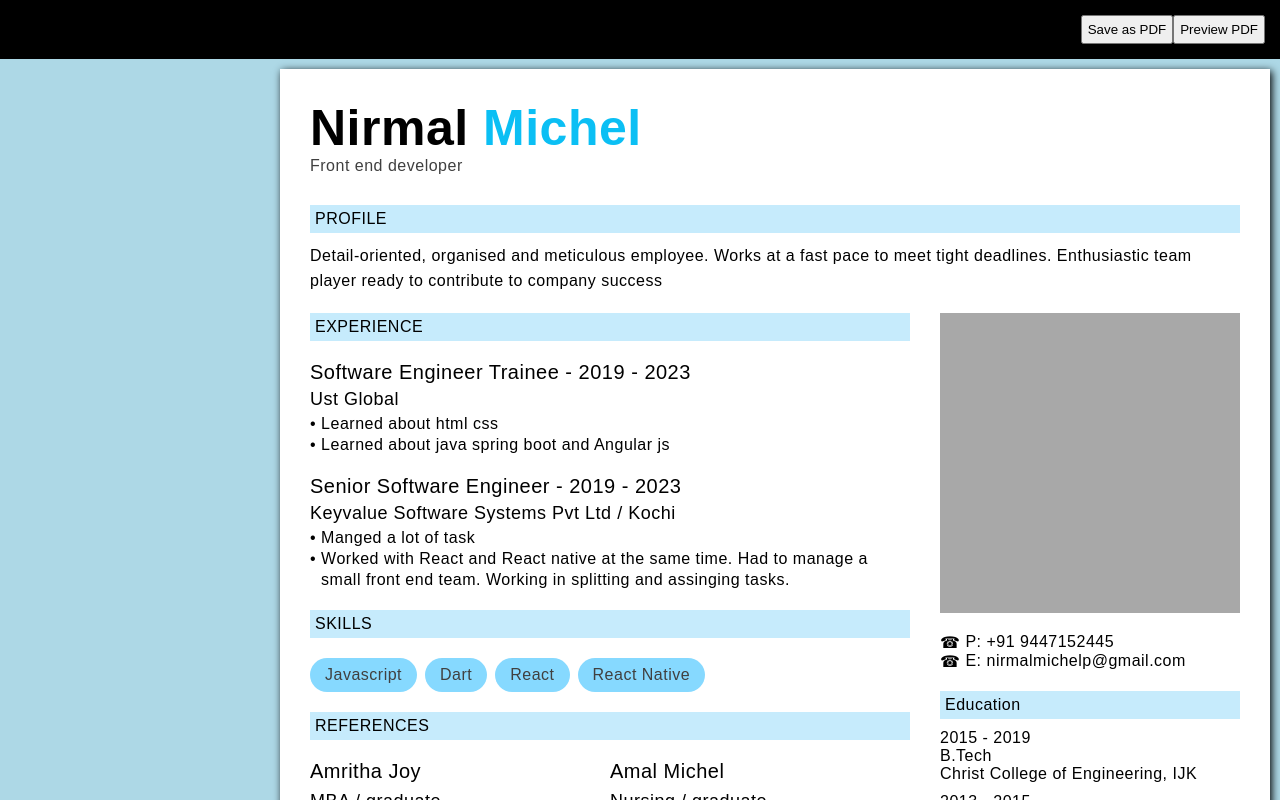
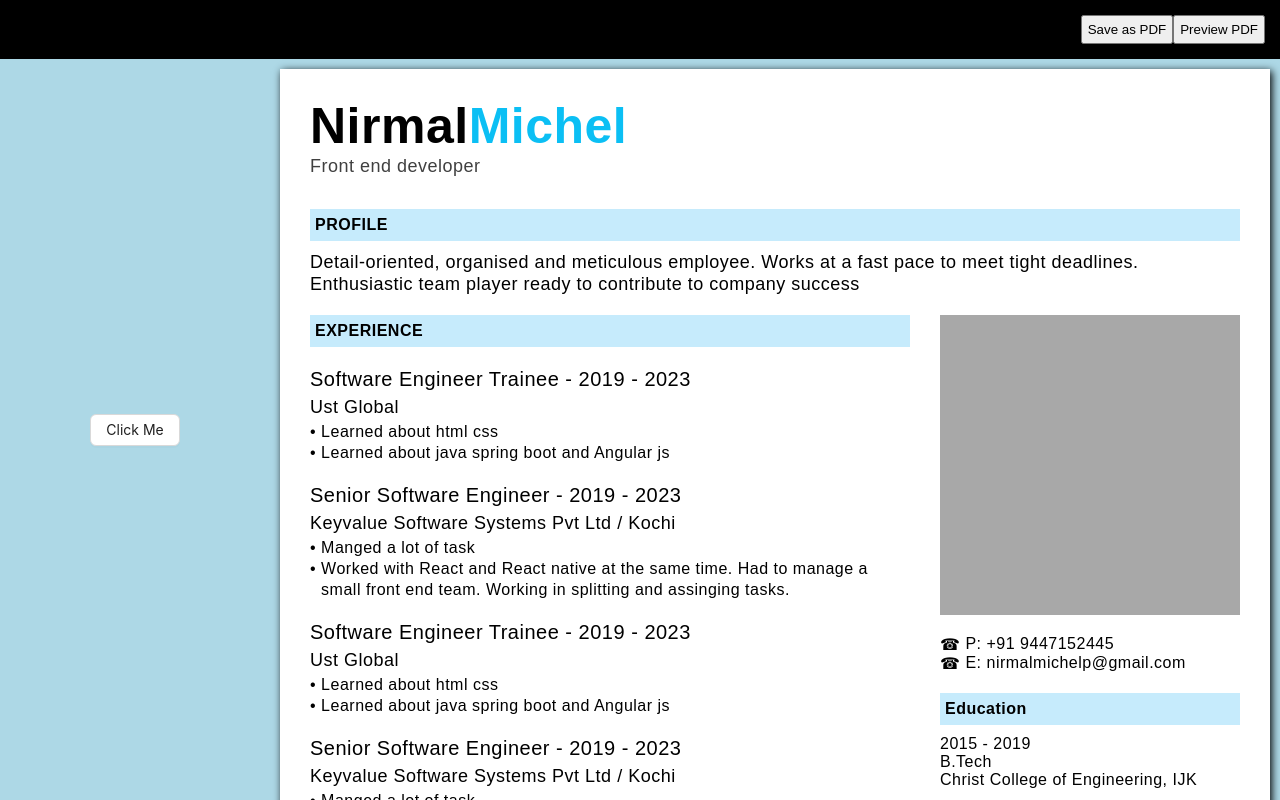
Before and after one commit to PebbleHearts/resume-wizard, a React (Vite) app: page /home in a window 1280 px wide. Built offline with nearby package versions, Linux system fonts and the light colour scheme.

Commit message:
fix: Make the line-height of each text as same for each browser

```diff
--- a/package.json
+++ b/package.json
@@ -10,6 +10,7 @@
     "preview": "vite preview"
   },
   "dependencies": {
+    "antd": "^5.9.3",
     "jspdf": "^2.5.1",
     "react": "^18.2.0",
     "react-dom": "^18.2.0",
--- a/src/components/templates/template-1/styles.module.css
+++ b/src/components/templates/template-1/styles.module.css
@@ -8,12 +8,20 @@
     font-size: 50px;
     color: '#1c1c1c';
     font-weight: 800;
+    line-height: 55px;
+    display: flex;
+    flex-direction: row;
 }
 .surname {
     color: #0BBFF4;
 }
 .designation {
     color: #404040;
+    font-size: 18px;
+    line-height: 25px;
+    display: flex;
+    flex-direction: row;
+    align-items: center;
 }
 .detailSection {
     margin-top: 30px;
@@ -25,10 +33,16 @@
     padding: 5px;
     background-color: #C6EBFC;
     width: 100%;
+    font-size: 16px;
+    line-height: 22px;
+    font-weight: 600;
 }
 .sectionData {
     padding-top: 10px;
     line-height: 25px;
+    font-size: 18px;
+    line-height: 22px;
+    font-weight: 400;
 }
 
 .row {
@@ -55,13 +69,16 @@
 }
 .workTitle {
     font-size: 20px;
+    line-height: 24px;
 }
 .workSubTitle {
     font-size: 18px;
+    line-height: 22px;
     margin-top: 5px;
 }
 .workDetails {
     font-size: 16px;
+    line-height: 20px;
     margin-top: 3px;
     line-height: 21px;
 }
--- a/src/constants/dummy-resume-data.ts
+++ b/src/constants/dummy-resume-data.ts
@@ -11,6 +11,26 @@ export const DUMMY_RESUME_DATA: ResumeData = {
     description: 'Detail-oriented, organised and meticulous employee. Works at a fast pace to meet tight deadlines. Enthusiastic team player ready to contribute to company success'
   },
   experience: [
+    {
+      title: 'Software Engineer Trainee',
+      company: 'Ust Global',
+      description: [
+        'Learned about html css',
+        'Learned about java spring boot and Angular js'
+      ],
+      startDate: '2019',
+      endDate: '2023'
+    },
+    {
+      title: 'Senior Software Engineer',
+      company: 'Keyvalue Software Systems Pvt Ltd / Kochi',
+      description: [
+        'Manged a lot of task',
+        'Worked with React and React native at the same time. Had to manage a small front end team. Working in splitting and assinging tasks.'
+      ],
+      startDate: '2019',
+      endDate: '2023'
+    },
     {
       title: 'Software Engineer Trainee',
       company: 'Ust Global',
--- /dev/null
+++ b/src/pages/home-screen/EditDetailsForm.tsx
@@ -0,0 +1,11 @@
+import { Button } from 'antd';
+
+const EditDetailsForm = () => {
+  return (
+    <div>
+      <Button className='bg-white'>Click Me</Button>
+    </div>
+  );
+};
+
+export default EditDetailsForm;
--- a/src/pages/home-screen/HomeScreen.tsx
+++ b/src/pages/home-screen/HomeScreen.tsx
@@ -5,6 +5,7 @@ import jsPDF from "jspdf";
 import Template1 from "../../components/templates/template-1/Template1";
 import { DUMMY_RESUME_DATA } from "../../constants/dummy-resume-data";
 import { PdfPreviewModal } from "../../components";
+import EditDetailsForm from "./EditDetailsForm";
 
 const calculateNumberOfPageBreaks = ({
   totalHeight,
@@ -59,15 +60,17 @@ function HomeScreen() {
   return (
     <div className="app">
       <div className="header">
-        <button onClick={saveAsPdf} style={{ padding: "5px" }}>
+        <button onClick={saveAsPdf} style={{ padding: "5px"}}>
           Save as PDF
         </button>
-        <button onClick={handlePdfPreview} style={{ padding: "5px" }}>
+        <button onClick={handlePdfPreview} style={{ padding: "5px"}}>
           Preview PDF
         </button>
       </div>
       <div className="resumeScrollAndMenuContainer">
-        <div className="menuSection"></div>
+        <div className="menuSection">
+          <EditDetailsForm />
+        </div>
         <div className="resumeScrollContainer">
           <div
             ref={resumeContainerRef}
```
Also changed, not shown: 1 other file (tests, documents, lock files or other folders).
